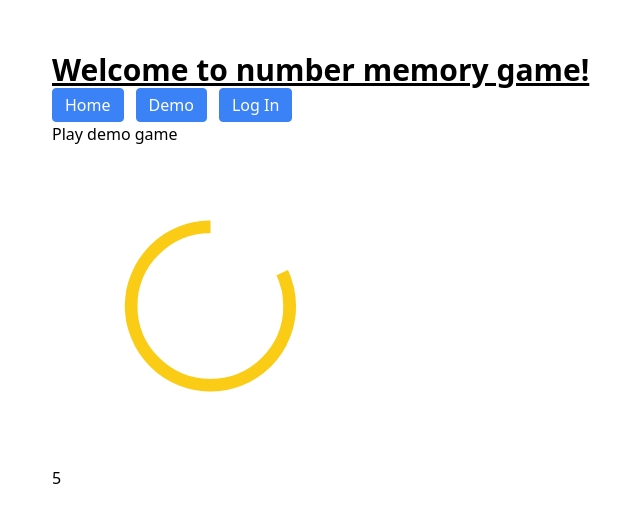
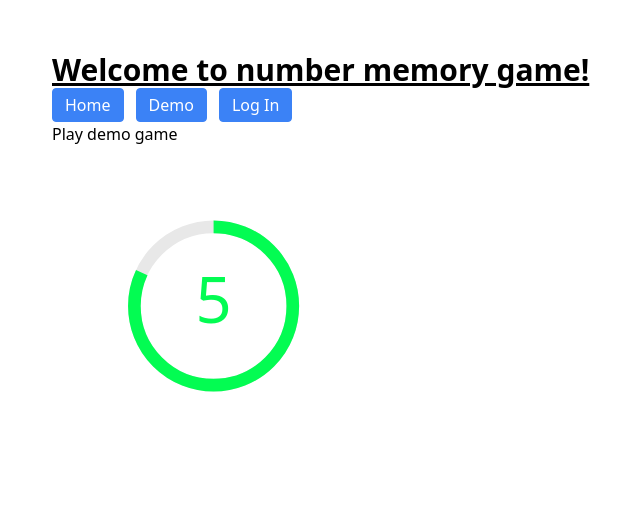
Before and after one commit to heather-h-kim/aep-individual-project, a React (Vite) app in the folder app/: page /demo in a window 1280 px wide. Shown: the top 522 px of the page, without its empty margins (0-640 px from the left). Built offline with nearby package versions, Linux system fonts and the light colour scheme.

Commit message:
added text inside the circle

```diff
--- a/app/src/components/Timer.tsx
+++ b/app/src/components/Timer.tsx
@@ -20,34 +20,38 @@ const Timer = () => {
   return (
     <div>
       <svg
-        className="flex h-80 w-80 text-yellow-400"
+        className="flex h-80 w-80"
         fill="none"
         viewBox="0 0 100 101"
-        stroke="currentColor"
-        style={{ transform: `rotateX(180deg) rotateZ(-90deg)` }}
+        style={{ transform: `rotateZ(90deg)` }}
       >
         <path
           strokeWidth="4"
           strokeDasharray="157"
           strokeDashoffset="0"
+          stroke="#E8E8E8"
+          d="M 25, 50 a 25,25 0 1,1 50,0 a 25,25 0 1,1 -50,0"
+        ></path>
+        <path
+          strokeWidth="4"
+          strokeDasharray="157"
+          strokeDashoffset="0"
+          stroke="#03FC52"
           d="M 25, 50 a 25,25 0 1,1 50,0 a 25,25 0 1,1 -50,0"
           className="animate-circle-timer"
         ></path>
-        {/*<text*/}
-        {/*  textAnchor="middle"*/}
-        {/*  x="50"*/}
-        {/*  y="50"*/}
-        {/*  fontSize="20px"*/}
-        {/*  transform="rotate(90 50 50)"*/}
-        {/*  textAnchor="start"*/}
-        {/*  alignmentBaseline="middle"*/}
-
-        {/*  // transform="translate(50, 40) rotate(270)"*/}
-        {/*>*/}
-        {/*  {seconds}*/}
-        {/*</text>*/}
+        <text
+          textAnchor="middle"
+          x="50"
+          y="50"
+          fontSize="20px"
+          fill="#03FC52"
+          transform="rotate(-90 50 50)"
+          alignmentBaseline="middle"
+        >
+          {seconds}
+        </text>
       </svg>
-      <h1>{seconds}</h1>
     </div>
   );
 };
```
